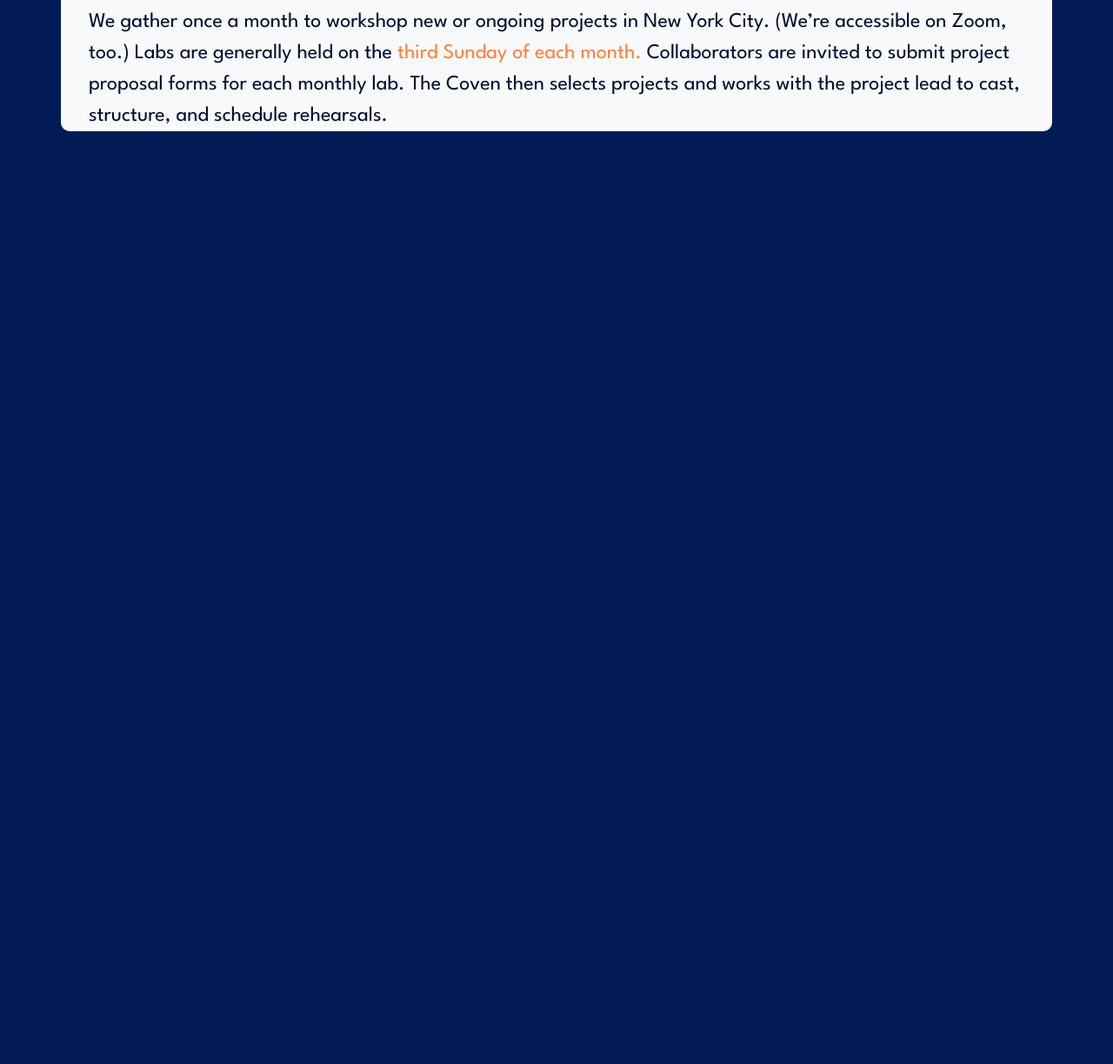
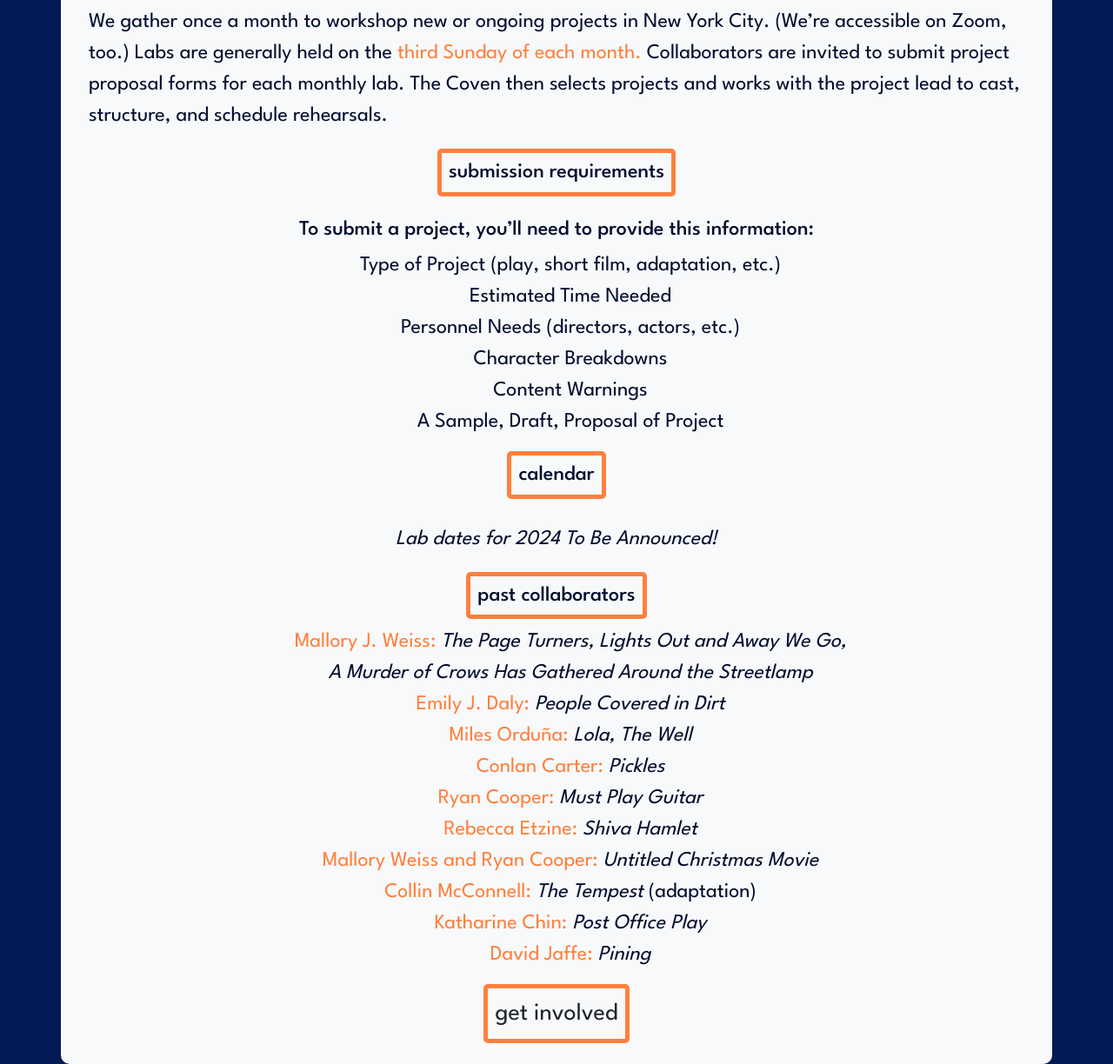
Before and after one commit to tori-noel/nobodies-vanilla, a plain HTML site: page monthly-lab.html in a window 1280 px wide. Shown: the part 500-1724 px from the top of the page at 87% size. Before the commit the page ends 800 px from the top, so only its background shows below. Drawn offline with nearby package versions, Linux system fonts and the light colour scheme.

```diff
--- a/index.css
+++ b/index.css
@@ -112,3 +112,26 @@ p {
 .highlight {
   color: rgb(255, 128, 62);
 }
+.centered-list ul {
+  text-align: center;
+  list-style: none;
+}
+
+.button {
+  display: block;
+  margin: 0 auto;
+  text-align: center;
+}
+
+.btn {
+  display: inline-block;
+  border: 5px rgb(255, 128, 62) solid;
+  border-radius: 5px;
+  padding: 8px;
+  font-size: 28px;
+}
+
+a {
+  text-decoration: none;
+  color: #0f2353;
+}
--- a/monthly-lab.html
+++ b/monthly-lab.html
@@ -43,7 +43,7 @@
             <a class="nav-link" href="/about-us.html">about us</a>
             <a class="nav-link" href="/meet-the-team.html">meet the team</a>
             <a class="nav-link" href="/monthly-lab.html">monthly lab</a>
-            <a class="nav-link" href="#">get in touch</a>
+            <a class="nav-link" href="/contact.html">get in touch</a>
           </div>
         </div>
       </div>
@@ -70,6 +70,69 @@
           project lead to cast, structure, and schedule rehearsals.
         </p>
       </div>
+      <div class="title">
+        <h3>submission requirements</h3>
+      </div>
+      <div>
+        <h4 class="mt-3">
+          To submit a project, you’ll need to provide this information:
+        </h4>
+        <div class="centered-list">
+          <ul>
+            <li>Type of Project (play, short film, adaptation, etc.)</li>
+            <li>Estimated Time Needed</li>
+            <li>Personnel Needs (directors, actors, etc.)</li>
+            <li>Character Breakdowns</li>
+            <li>Content Warnings</li>
+            <li>A Sample, Draft, Proposal of Project</li>
+          </ul>
+        </div>
+        <div class="title"><h3 class="mb-2">calendar</h3></div>
+        <p class="text-center"><em>Lab dates for 2024 To Be Announced!</em></p>
+
+        <div class="title"><h3>past collaborators</h3></div>
+        <div class="centered-list">
+          <ul>
+            <li>
+              <span class="name">Mallory J. Weiss:</span>
+              <em>
+                The Page Turners, Lights Out and Away We Go,<br />A Murder of
+                Crows Has Gathered Around the Streetlamp
+              </em>
+            </li>
+            <li>
+              <span class="name">Emily J. Daly:</span>
+              <em>People Covered in Dirt</em>
+            </li>
+            <li>
+              <span class="name">Miles Orduña:</span> <em>Lola, The Well</em>
+            </li>
+            <li><span class="name">Conlan Carter:</span> <em>Pickles</em></li>
+            <li>
+              <span class="name">Ryan Cooper:</span> <em>Must Play Guitar</em>
+            </li>
+            <li>
+              <span class="name">Rebecca Etzine:</span> <em>Shiva Hamlet </em>
+            </li>
+            <li>
+              <span class="name">Mallory Weiss and Ryan Cooper:</span>
+              <em>Untitled Christmas Movie</em>
+            </li>
+            <li>
+              <span class="name">Collin McConnell:</span>
+              <em>The Tempest </em>(adaptation)
+            </li>
+            <li>
+              <span class="name">Katharine Chin:</span>
+              <em>Post Office Play</em>
+            </li>
+            <li><span class="name">David Jaffe:</span> <em>Pining</em></li>
+          </ul>
+        </div>
+        <div class="button">
+          <a href="/contact.html" class="btn btn-lg mb-4">get involved</a>
+        </div>
+      </div>
     </div>
   </body>
 </html>
```
Also changed, not shown: about-us.html (+1 -1 lines), contact.html (added, +68 -0 lines), meet-the-team.html (+1 -1 lines).
